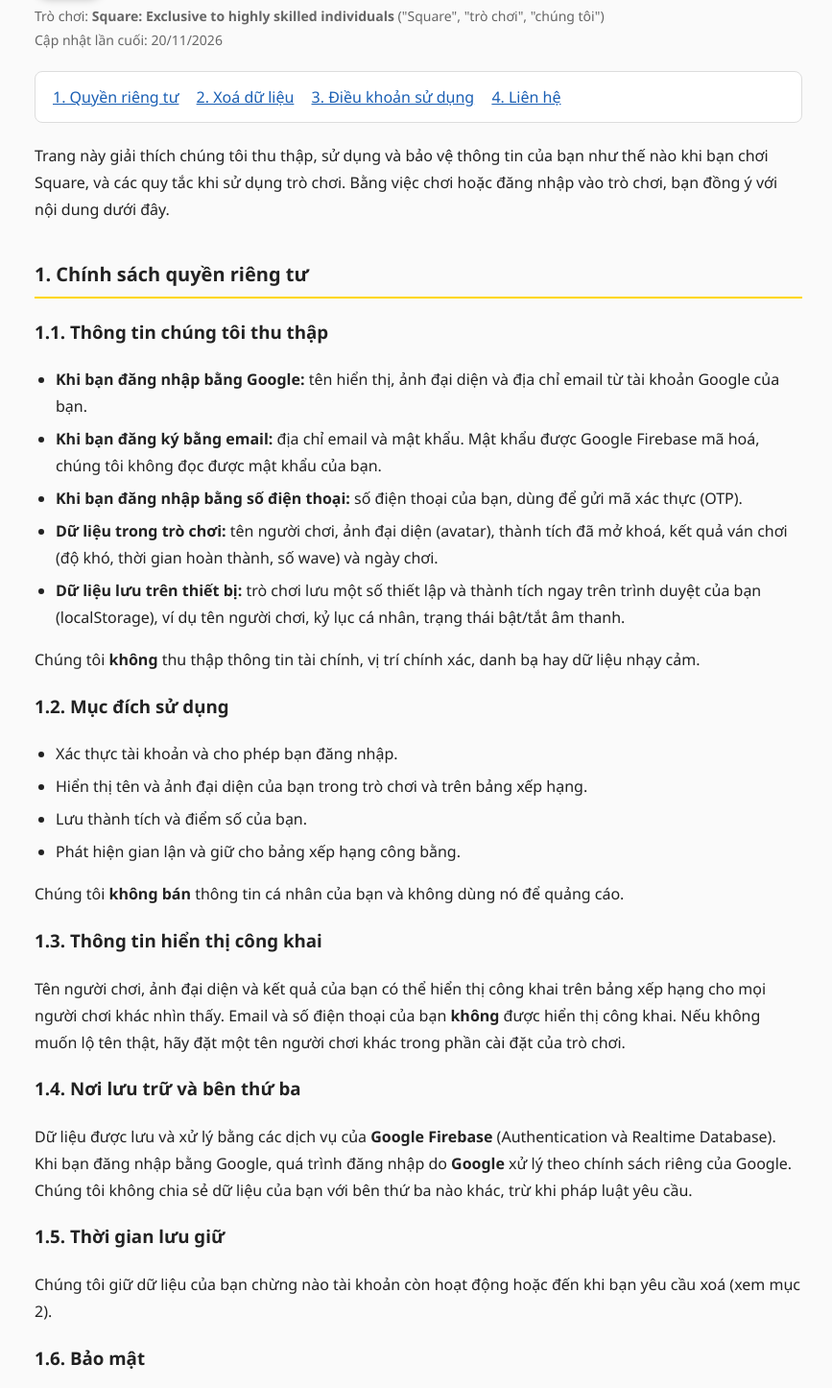
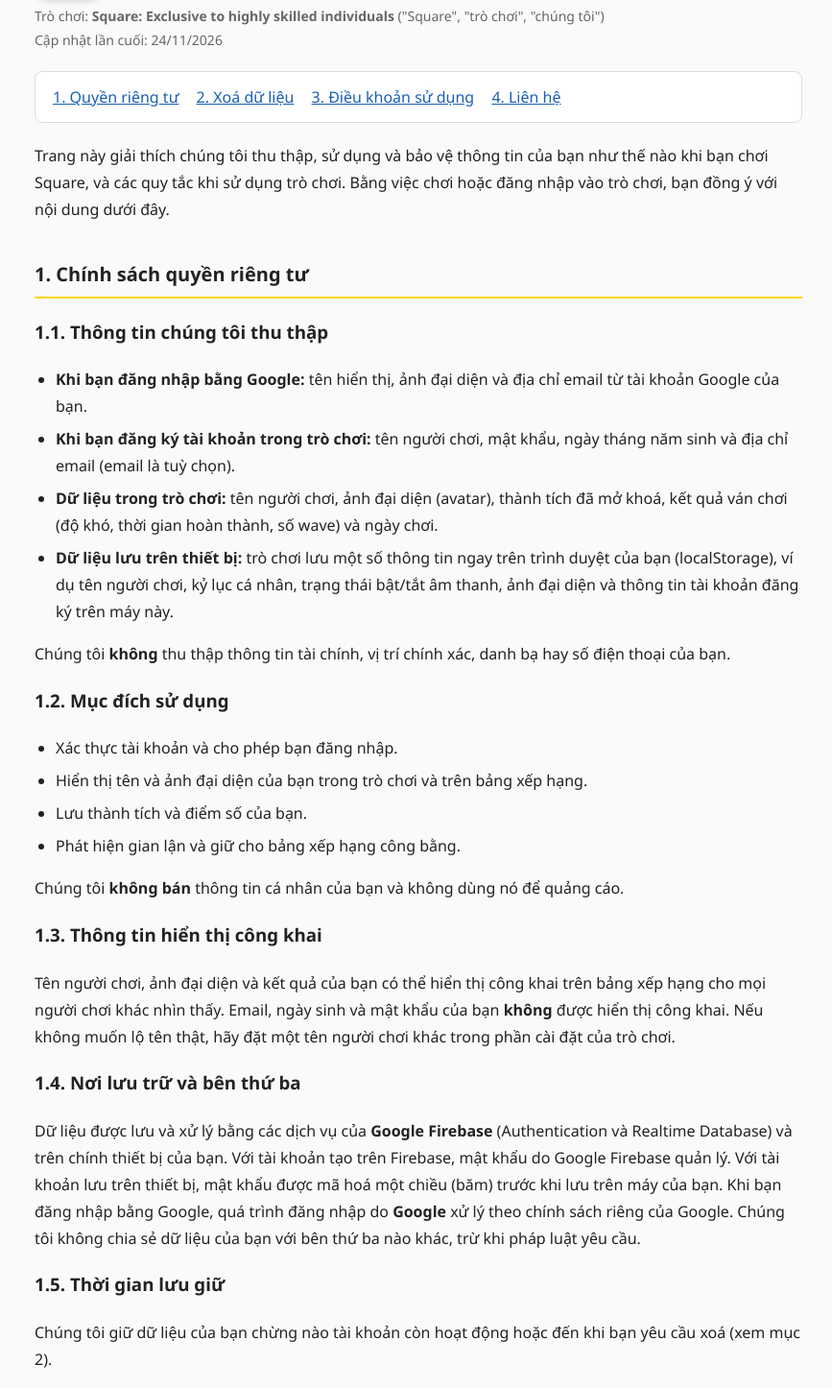
Before and after one commit to e02490261-dot/Square, a plain HTML site: page privacy.html in a window 1280 px wide. Shown: the part 107-1553 px from the top of the page at 96% size, without its empty margins (204-1071 px from the left). Drawn offline with Linux system fonts and the light colour scheme.

Commit message:
Update privacy.html

```diff
--- a/privacy.html
+++ b/privacy.html
@@ -27,7 +27,7 @@
   <h1>Chính sách quyền riêng tư và Điều khoản sử dụng</h1>
 </div>
 <p class="updated">Trò chơi: <b>Square: Exclusive to highly skilled individuals</b> ("Square", "trò chơi", "chúng tôi")<br>
-Cập nhật lần cuối: 20/11/2026</p>
+Cập nhật lần cuối: 24/11/2026</p>
 
 <nav>
   <a href="#privacy">1. Quyền riêng tư</a>
@@ -43,12 +43,11 @@ Cập nhật lần cuối: 20/11/2026</p>
 <h3>1.1. Thông tin chúng tôi thu thập</h3>
 <ul>
   <li><b>Khi bạn đăng nhập bằng Google:</b> tên hiển thị, ảnh đại diện và địa chỉ email từ tài khoản Google của bạn.</li>
-  <li><b>Khi bạn đăng ký bằng email:</b> địa chỉ email và mật khẩu. Mật khẩu được Google Firebase mã hoá, chúng tôi không đọc được mật khẩu của bạn.</li>
-  <li><b>Khi bạn đăng nhập bằng số điện thoại:</b> số điện thoại của bạn, dùng để gửi mã xác thực (OTP).</li>
+  <li><b>Khi bạn đăng ký tài khoản trong trò chơi:</b> tên người chơi, mật khẩu, ngày tháng năm sinh và địa chỉ email (email là tuỳ chọn).</li>
   <li><b>Dữ liệu trong trò chơi:</b> tên người chơi, ảnh đại diện (avatar), thành tích đã mở khoá, kết quả ván chơi (độ khó, thời gian hoàn thành, số wave) và ngày chơi.</li>
-  <li><b>Dữ liệu lưu trên thiết bị:</b> trò chơi lưu một số thiết lập và thành tích ngay trên trình duyệt của bạn (localStorage), ví dụ tên người chơi, kỷ lục cá nhân, trạng thái bật/tắt âm thanh.</li>
+  <li><b>Dữ liệu lưu trên thiết bị:</b> trò chơi lưu một số thông tin ngay trên trình duyệt của bạn (localStorage), ví dụ tên người chơi, kỷ lục cá nhân, trạng thái bật/tắt âm thanh, ảnh đại diện và thông tin tài khoản đăng ký trên máy này.</li>
 </ul>
-<p>Chúng tôi <b>không</b> thu thập thông tin tài chính, vị trí chính xác, danh bạ hay dữ liệu nhạy cảm.</p>
+<p>Chúng tôi <b>không</b> thu thập thông tin tài chính, vị trí chính xác, danh bạ hay số điện thoại của bạn.</p>
 
 <h3>1.2. Mục đích sử dụng</h3>
 <ul>
@@ -60,10 +59,10 @@ Cập nhật lần cuối: 20/11/2026</p>
 <p>Chúng tôi <b>không bán</b> thông tin cá nhân của bạn và không dùng nó để quảng cáo.</p>
 
 <h3>1.3. Thông tin hiển thị công khai</h3>
-<p>Tên người chơi, ảnh đại diện và kết quả của bạn có thể hiển thị công khai trên bảng xếp hạng cho mọi người chơi khác nhìn thấy. Email và số điện thoại của bạn <b>không</b> được hiển thị công khai. Nếu không muốn lộ tên thật, hãy đặt một tên người chơi khác trong phần cài đặt của trò chơi.</p>
+<p>Tên người chơi, ảnh đại diện và kết quả của bạn có thể hiển thị công khai trên bảng xếp hạng cho mọi người chơi khác nhìn thấy. Email, ngày sinh và mật khẩu của bạn <b>không</b> được hiển thị công khai. Nếu không muốn lộ tên thật, hãy đặt một tên người chơi khác trong phần cài đặt của trò chơi.</p>
 
 <h3>1.4. Nơi lưu trữ và bên thứ ba</h3>
-<p>Dữ liệu được lưu và xử lý bằng các dịch vụ của <b>Google Firebase</b> (Authentication và Realtime Database). Khi bạn đăng nhập bằng Google, quá trình đăng nhập do <b>Google</b> xử lý theo chính sách riêng của Google. Chúng tôi không chia sẻ dữ liệu của bạn với bên thứ ba nào khác, trừ khi pháp luật yêu cầu.</p>
+<p>Dữ liệu được lưu và xử lý bằng các dịch vụ của <b>Google Firebase</b> (Authentication và Realtime Database) và trên chính thiết bị của bạn. Với tài khoản tạo trên Firebase, mật khẩu do Google Firebase quản lý. Với tài khoản lưu trên thiết bị, mật khẩu được mã hoá một chiều (băm) trước khi lưu trên máy của bạn. Khi bạn đăng nhập bằng Google, quá trình đăng nhập do <b>Google</b> xử lý theo chính sách riêng của Google. Chúng tôi không chia sẻ dữ liệu của bạn với bên thứ ba nào khác, trừ khi pháp luật yêu cầu.</p>
 
 <h3>1.5. Thời gian lưu giữ</h3>
 <p>Chúng tôi giữ dữ liệu của bạn chừng nào tài khoản còn hoạt động hoặc đến khi bạn yêu cầu xoá (xem mục 2).</p>
@@ -86,13 +85,13 @@ Cập nhật lần cuối: 20/11/2026</p>
 <ol>
   <li>Gửi email tới <b>e02490261@gmail.com</b>.</li>
   <li>Tiêu đề: <b>Yêu cầu xoá dữ liệu - Square</b>.</li>
-  <li>Nội dung ghi rõ: tên người chơi và cách bạn đã đăng nhập (Google / email / số điện thoại). Nếu đăng nhập bằng email hoặc số điện thoại, hãy gửi từ đúng email đó hoặc ghi rõ số điện thoại để chúng tôi xác minh.</li>
+  <li>Nội dung ghi rõ: tên người chơi và cách bạn đã đăng nhập (Google hoặc tài khoản đăng ký trong trò chơi). Nếu bạn đăng ký bằng email, hãy gửi từ đúng email đó để chúng tôi xác minh.</li>
   <li>Chúng tôi sẽ xoá tài khoản, ảnh đại diện, thành tích và các dòng của bạn trên bảng xếp hạng, rồi gửi email xác nhận khi hoàn tất.</li>
 </ol>
 
 <h3>Dữ liệu được xoá những gì</h3>
 <ul>
-  <li>Thông tin tài khoản (tên, email hoặc số điện thoại, ảnh đại diện).</li>
+  <li>Thông tin tài khoản và hồ sơ (tên, email, ngày sinh, ảnh đại diện).</li>
   <li>Thành tích và dữ liệu ván chơi gắn với tài khoản của bạn.</li>
   <li>Các dòng của bạn trên bảng xếp hạng.</li>
 </ul>
@@ -101,7 +100,7 @@ Cập nhật lần cuối: 20/11/2026</p>
 <h2 id="terms">3. Điều khoản sử dụng</h2>
 <ol>
   <li><b>Chấp nhận điều khoản.</b> Khi chơi Square, bạn đồng ý với các điều khoản này. Nếu không đồng ý, vui lòng ngừng sử dụng trò chơi.</li>
-  <li><b>Dịch vụ miễn phí, cung cấp "nguyên trạng".</b> Trò chơi được cung cấp miễn phí và không có bảo đảm nào về việc hoạt động liên tục, không lỗi hoặc luôn sẵn sàng. Chúng tôi có thể thay đổi, tạm ngưng hoặc ngừng trò chơi bất cứ lúc nào.</li>
+  <li><b>Dịch vụ miễn phí, cung cấp "nguyên trạng".</b> Trò chơi hiện là dự án cá nhân, được cung cấp miễn phí, không có quảng cáo hay giao dịch thu phí, và không có bảo đảm nào về việc hoạt động liên tục, không lỗi hoặc luôn sẵn sàng. Chúng tôi có thể thay đổi, tạm ngưng hoặc ngừng trò chơi bất cứ lúc nào.</li>
   <li><b>Hành vi bị cấm.</b> Bạn không được: gian lận điểm số (sửa mã, gửi dữ liệu giả lên bảng xếp hạng, dùng công cụ tự động); tấn công, làm gián đoạn hoặc cố truy cập trái phép vào hệ thống; đặt tên người chơi hoặc dùng ảnh đại diện có nội dung xúc phạm, phản cảm, vi phạm pháp luật hoặc mạo danh người khác.</li>
   <li><b>Xử lý vi phạm.</b> Chúng tôi có quyền xoá điểm số, đổi tên hiển thị hoặc khoá tài khoản vi phạm mà không cần báo trước.</li>
   <li><b>Tài khoản.</b> Bạn chịu trách nhiệm giữ bí mật thông tin đăng nhập của mình và mọi hoạt động diễn ra dưới tài khoản đó.</li>
```
